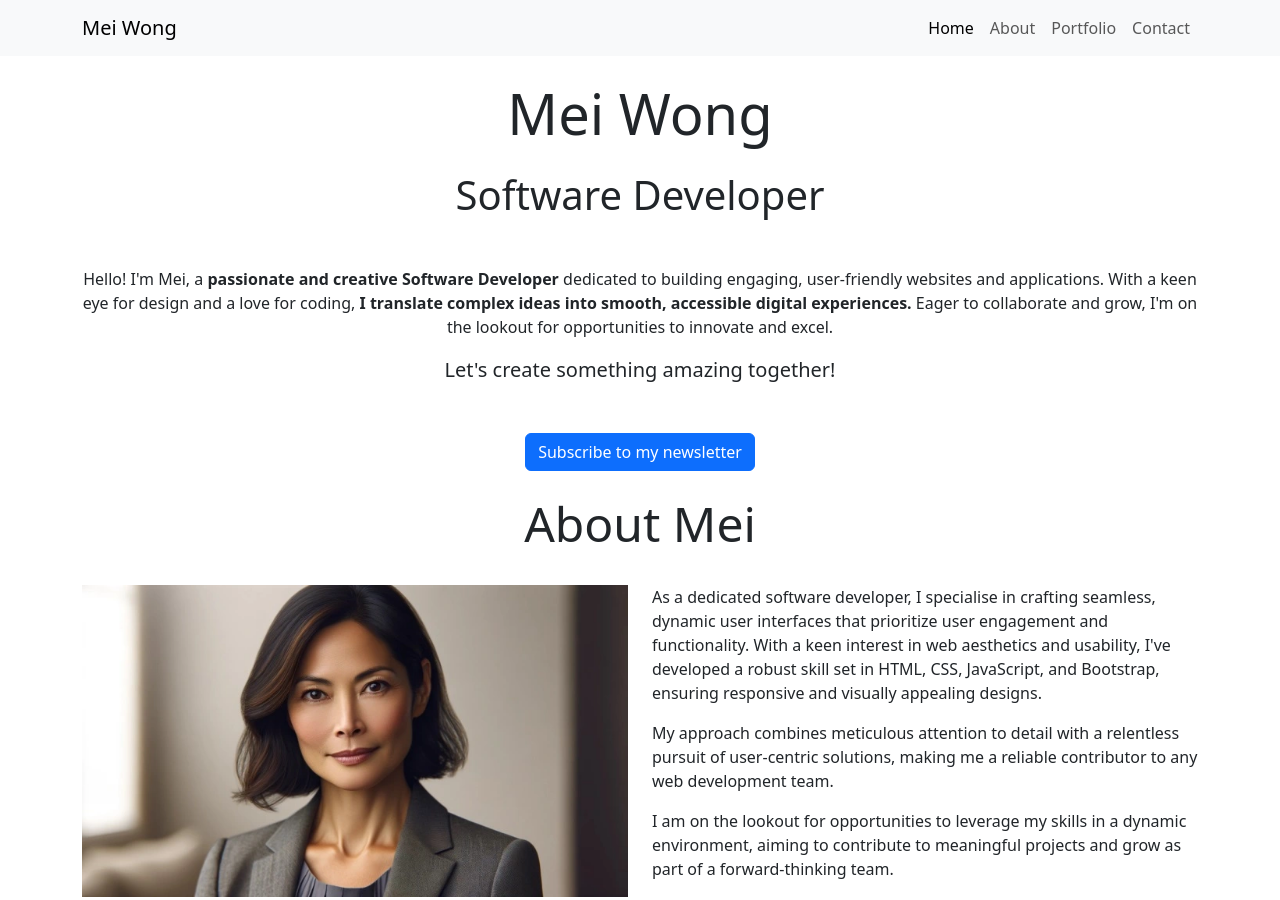
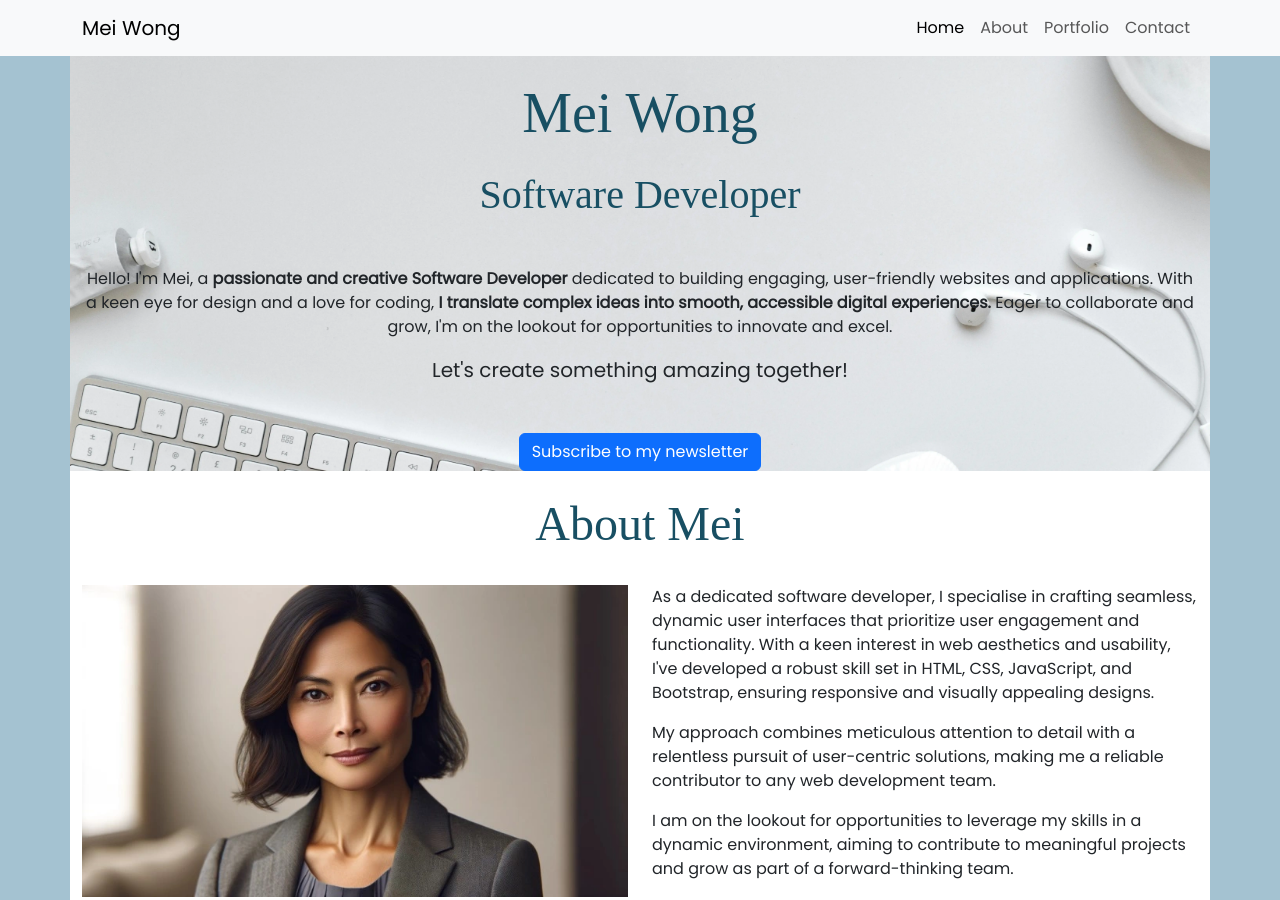
Before and after one commit to JoWolfarth/protfolio, a plain HTML site: page index.html in a window 1280 px wide. Shown: the top 900 px of the page. Drawn offline with nearby package versions, Linux system fonts and the light colour scheme.

Commit message:
Added custom styles

```diff
--- /dev/null
+++ b/assets/CSS/style.css
@@ -0,0 +1,48 @@
+/*
+    #a4c2d1; egg blue
+    #dbdcde; light grey
+    #1f7798; mid-blue
+    #184f63; dark-blue
+*/
+
+/* global styles */
+
+@import url("https://fonts.googleapis.com/css2?family=DM+Serif+Display:ital@0;1&family=Poppins&display=swap");
+
+body {
+    font-family: "poppins", sans-serif;
+    background-color: #a4c2d1 /* egg blue */;
+}
+
+h1,
+h2 {
+    font-family: "dm-serif-display", serif;
+    color: #184f63 /* dark-blue */;
+}
+
+/*About Section*/
+
+#about {
+    background-color: white;
+}
+
+/*Contact Section*/
+
+#portfolio {
+    background-color: #dbdcde /* light grey */;
+}
+
+#contact {
+    background-color: white;
+}
+
+/*Header*/
+
+#hero {
+    background-color: #dbdcde /* light grey */;
+    background-image: url(../images/background.webp);
+    background-position: 50% 70%;
+    background-size: cover;
+    min-width: 500px
+    paddding: 5% 7%;
+}
--- a/index.html
+++ b/index.html
@@ -8,6 +8,8 @@
     <!--Bootstrap CSS line-->
     <link href="https://cdn.jsdelivr.net/npm/bootstrap@5.3.6/dist/css/bootstrap.min.css" rel="stylesheet"
         integrity="sha384-4Q6Gf2aSP4eDXB8Miphtr37CMZZQ5oXLH2yaXMJ2w8e2ZtHTl7GptT4jmndRuHDT" crossorigin="anonymous">
+    <!--Custum CSS stylesheet-->
+    <link rel="stylesheet" href="assets/css/style.css">
 </head>
 
 <body>
```
Also changed, not shown: assets/images/background.webp (added).
